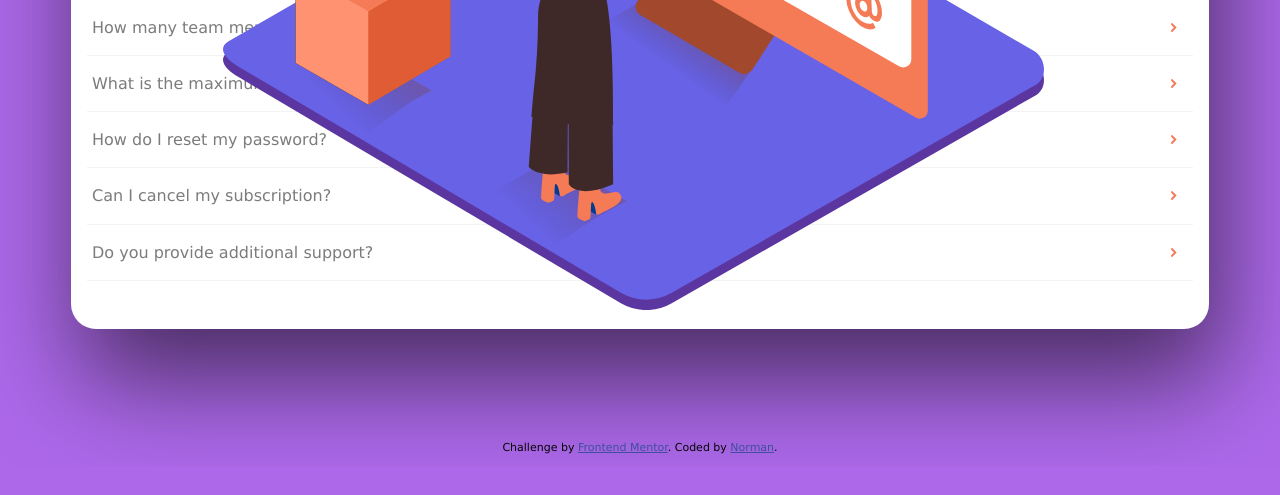
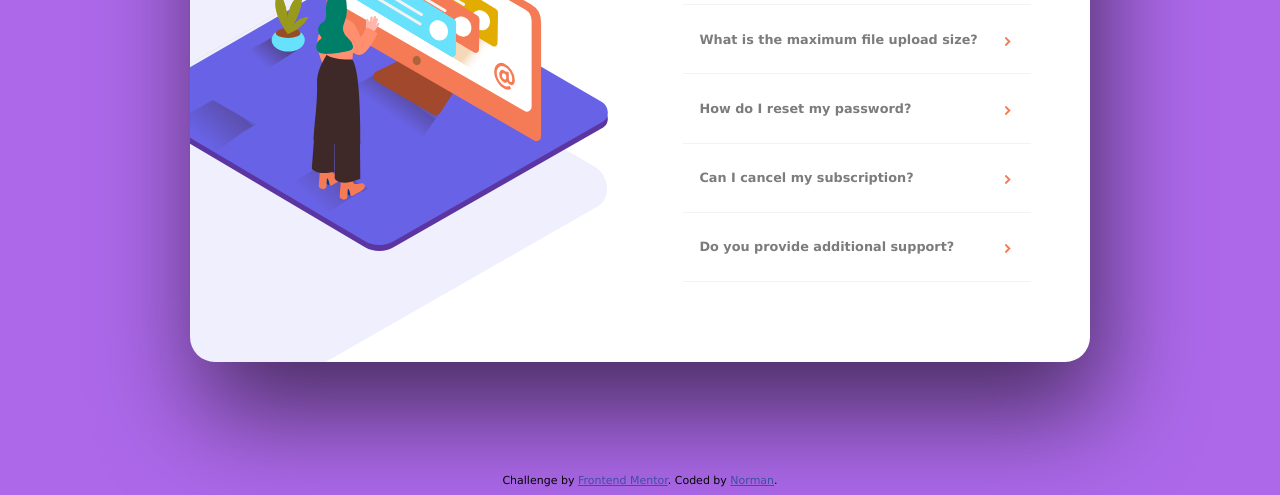
Before and after one commit to deschdev/faq-accordion-card, a plain HTML site: page index.html in a window 1280 px wide. Shown: the part 334-829 px from the top of the page. Before the commit the page ends 800 px from the top, so only its background shows below. Drawn offline with Linux system fonts and the light colour scheme.

Commit message:
save state
still have to add the stool / orange block on desktop. Everything else looks good!

```diff
--- a/assets/css/main.css
+++ b/assets/css/main.css
@@ -12,31 +12,38 @@ body {
   padding-top: 1em;
 }
 
-.content-container::after {
-  content: url("/assets/images/illustration-woman-online-mobile.svg");
-  position: absolute;
-  top: 2%;
-  right: 18%;
-  width: 65%;
-}
-
 .accordion-container {
   width: 90%;
   margin: 7em auto;
   padding: 3em 1em;
   border-radius: 25px;
   background-color: #fff;
-  position: relative;
   filter: drop-shadow(10px 50px 50px #492d61);
 
 }
 
+.accordion-container .accordion-mobile-images {
+  position: relative;
+}
 
-.accordion-container::after {
-  content: url("/assets/images/bg-pattern-mobile.svg");
+.accordion-container .accordion-mobile-images img {
   position: absolute;
-  top: 1%;
-  right: 16%;
+  max-width: 250px;
+  width: 100%;
+}
+
+.accordion-container .accordion-mobile-images .mobile-main-image {
+  left: 13%;
+  bottom: -27px;
+}
+
+.accordion-container .accordion-mobile-images .mobile-image-shadow {
+  left: 12%;
+  top: -50px;
+}
+
+.accordion-container .accordion-desktop-images {
+  display: none;
 }
 
 .accordion-container h1 {
@@ -47,7 +54,7 @@ body {
 
 .accordion-container .accordion-row {
   border-bottom: 1px solid #f3f3f3;
-  padding: .3em;
+  padding: .5em;
 }
 
 .accordion-container .accordion-question {
@@ -74,8 +81,8 @@ body {
 }
 
 .accordion-container .accordion-question h2 {
-  font-size: 1rem;
-  font-weight: 300;
+  font-size: .8rem;
+  font-weight: 600;
   color: #7c7c7c;
 }
 
@@ -98,3 +105,56 @@ body {
   color: #7c7c7c;
   line-height: 1.2rem;
 }
+
+@media screen and (min-width: 769px) {
+
+  .accordion-container {
+    max-width: 100%;
+    width: 900px;
+    padding: 5em 1em;
+    overflow: hidden;
+  }
+
+  .accordion-container .accordion-mobile-images {
+    display: none;
+  }
+
+  .accordion-container .accordion-desktop-images {
+    position: relative;
+    display: block;
+  }
+
+  .accordion-container .accordion-desktop-images img {
+    position: absolute;
+  }
+
+  .accordion-container .accordion-desktop-images .desktop-main-image {
+    left: -70px;
+    top: 10px;
+    z-index: 2;
+  }
+
+  .accordion-container .accordion-desktop-images .desktop-image-shadow {
+    left: -65%;
+    top: -23em;
+    z-index: 1;
+  }
+
+  .accordion-container .accordion-text-content {
+    max-width: 400px;
+    width: 40%;
+    margin-left: auto;
+    margin-right: 5%;
+  }
+
+  .accordion-container h1 {
+    margin-top: 0;
+    padding: 0;
+    text-align: left;
+  }
+
+  .accordion-container .accordion-row {
+    padding: 1em;
+  }
+
+}
--- a/index.html
+++ b/index.html
@@ -19,6 +19,19 @@
 
   <div class="content-container">
     <div class="accordion-container">
+      <!-- mobile images -->
+      <div class="accordion-mobile-images">
+        <img src="/assets/images/illustration-woman-online-mobile.svg" alt="cartoon person standing at large monitor" class="mobile-main-image">
+        <img src="/assets/images/bg-pattern-mobile.svg" alt="shadow for main mobile image" class="mobile-image-shadow">
+      </div>
+      <!-- / mobile images -->
+      <!-- desktop images -->
+      <div class="accordion-desktop-images">
+        <img src="/assets/images/illustration-woman-online-desktop.svg" alt="cartoon person standing at large monitor" class="desktop-main-image">
+        <img src="/assets/images/bg-pattern-desktop.svg" alt="shadow for main desktop image" class="desktop-image-shadow">
+      </div>
+      <!-- /desktop images -->
+       <div class="accordion-text-content">
         <h1>FAQ</h1>
         <div class="accordion-row">
           <div class="accordion-question">
@@ -64,6 +77,7 @@
        </div>
       </div>
     </div>
+  </div>
 
 
   <div class="attribution">
```
Lines whose indentation alone changed are shown as unchanged.
